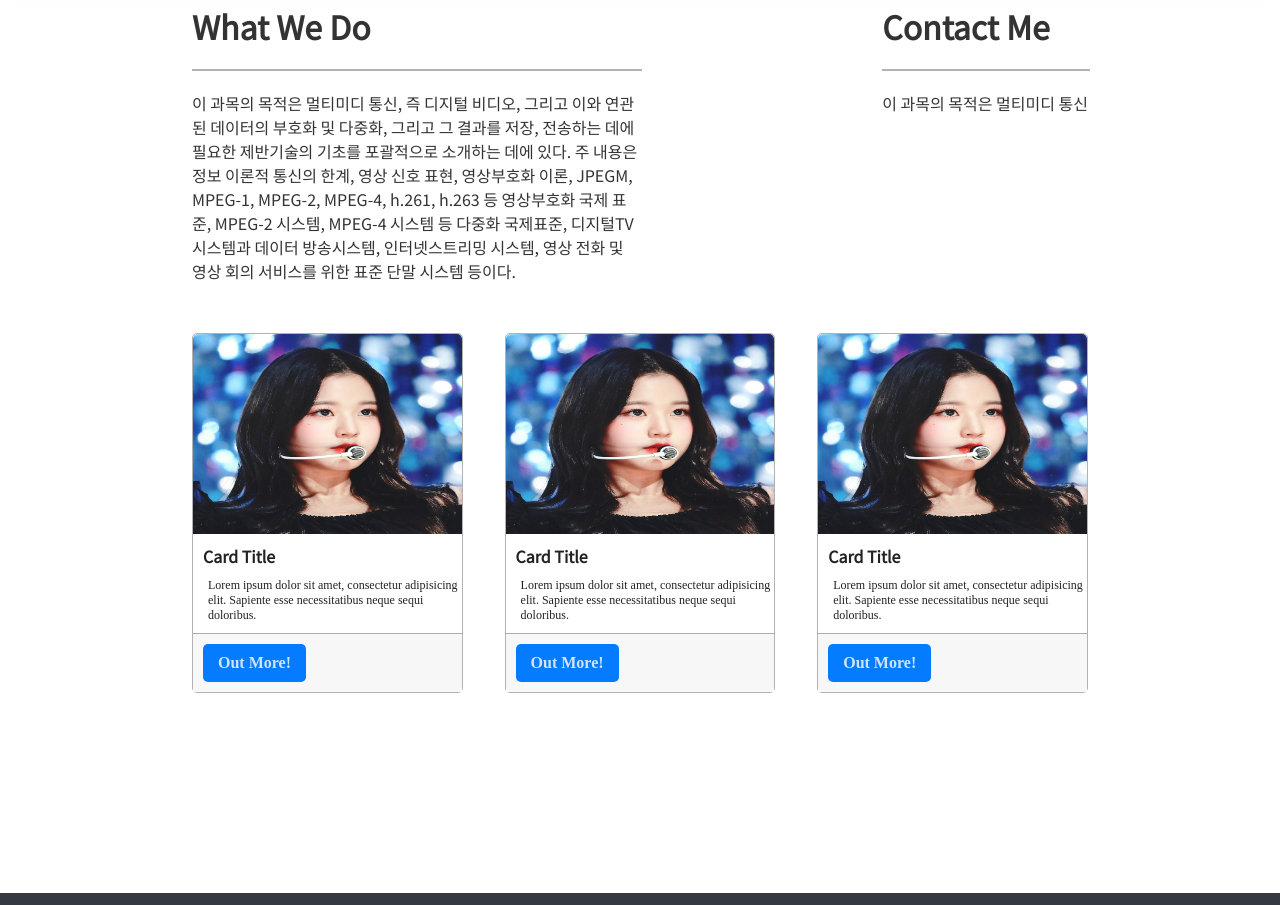
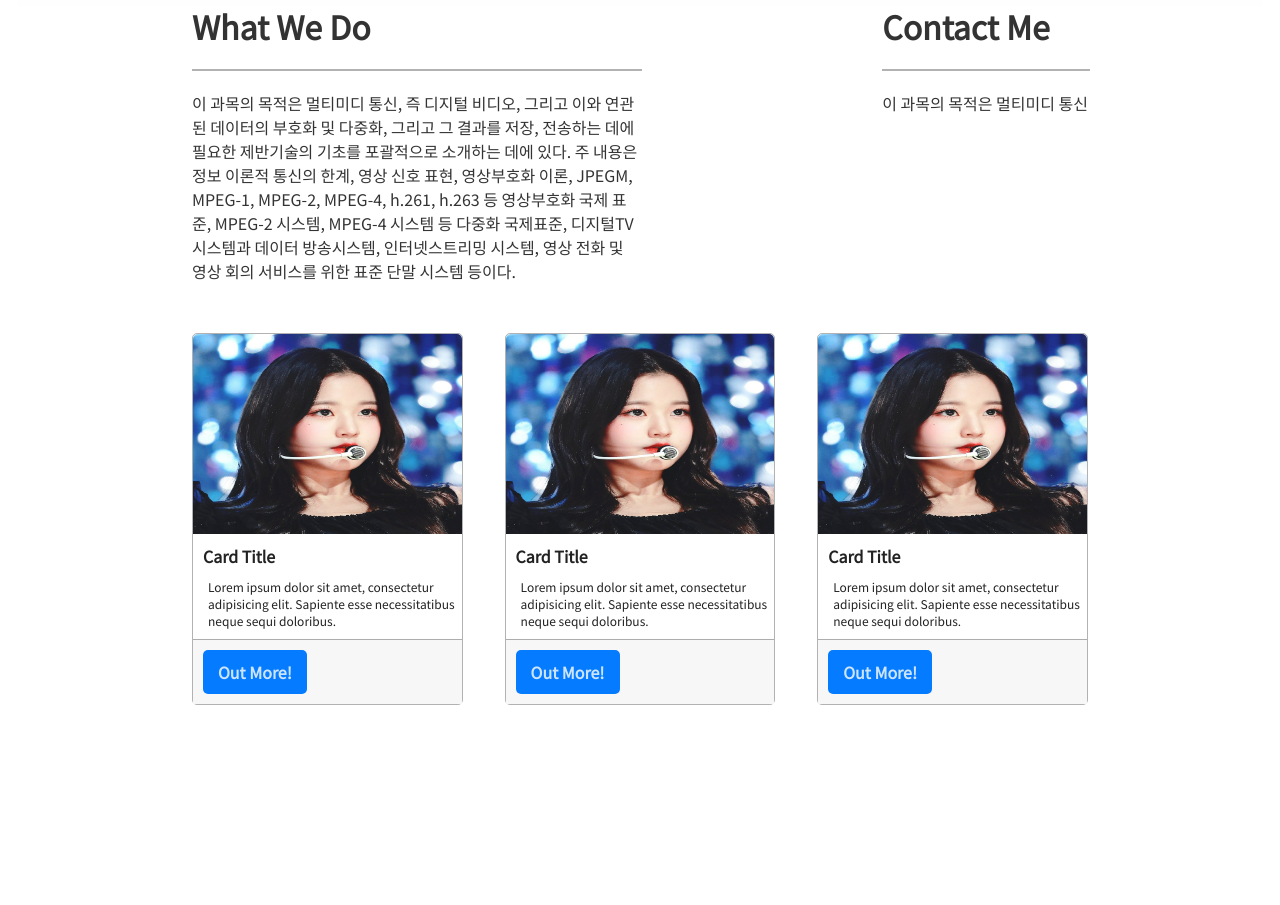
Before and after one commit to wagle2/multimedia, a plain HTML site: page index.html in a window 1280 px wide. Shown: the part 427-1332 px from the top of the page. Drawn offline with Linux system fonts and the light colour scheme.

Commit message:
Update main.css

```diff
--- a/main.css
+++ b/main.css
@@ -29,6 +29,7 @@ hr {
 }
 
 .bottom {
+  font-family: "Noto Sans KR", sans-serif;
   display: flex;
   margin: 50px 15%;
   justify-content: space-between;
```
